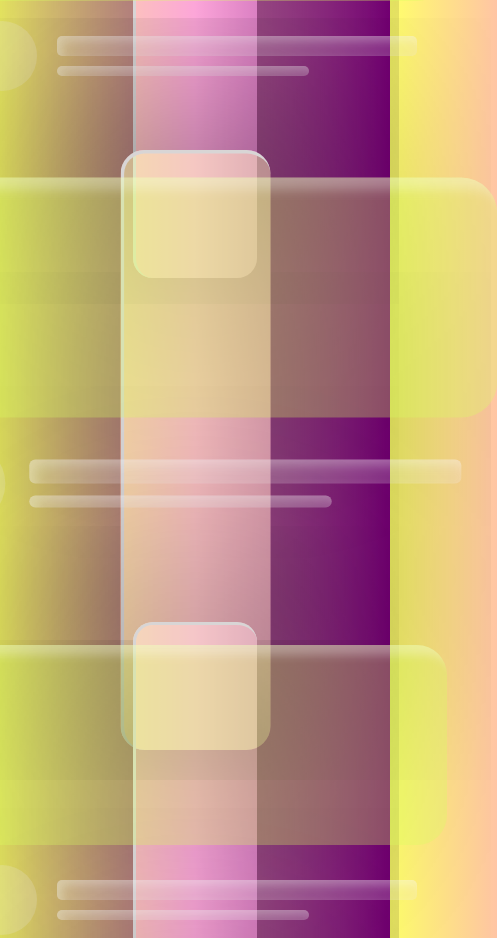
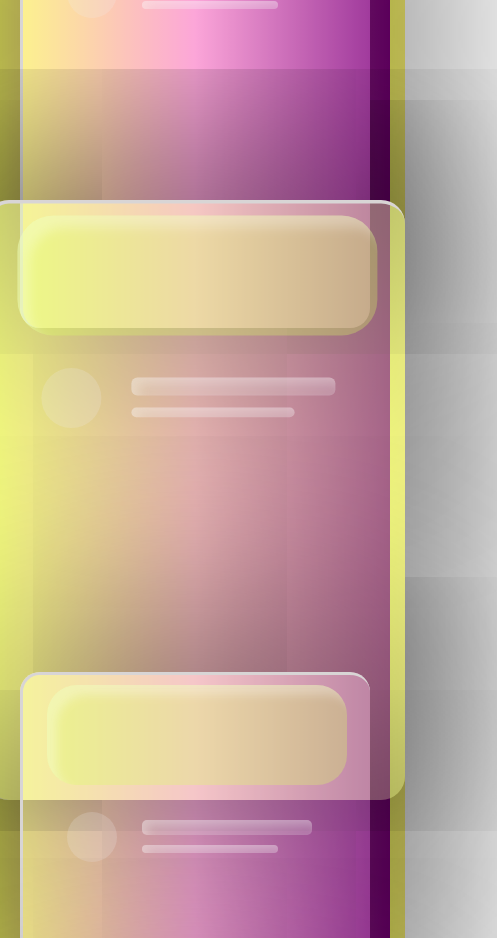
Before and after one commit to lawarjameschaudhary/Slider-Project, a plain HTML site: page Index.html in a window 390 px wide. Shown: the top 938 px of the page, 497 px wide, since content can reach past the window. Drawn offline with nearby package versions, Linux system fonts and the light colour scheme.

Commit message:
final change

```diff
--- a/style.css
+++ b/style.css
@@ -13,7 +13,7 @@
   --border-color: rgb(216, 213, 213);
   --transition-speed: 1s;
   --container-height: 500px;
-  --container-width: 32%;
+  --container-width: 550px;
   --zoom-scale: 1.2;
   --image-radius: 30px;
   --profile-dimension: 70px;
@@ -91,7 +91,7 @@ body {
   border-radius: var(--image-radius);
   background-color: var(--image-bg-color);
   box-shadow: inset 10px 10px 10px var(--shadow-color);
-  width: 500px;
+  width: 100%;
   height: 200px;
 }
 
@@ -132,3 +132,42 @@ body {
   width: 70%;
   height: 10px;
 }
+
+@media screen and (max-width: 600px) {
+  .container {
+    width: 350px;
+    margin: 250px auto;
+    padding: 10px;
+  }
+
+  .main-image {
+    width: 300px;
+    height: 100px;
+  }
+  .box-container{
+    display: flex;
+  }
+  .profile-image {
+    width: 50px;
+    height: 50px;
+  }
+
+  .description {
+    width: 100%;
+    padding: 15px;
+  }
+
+  .header-desc {
+    width: 100%;
+    height: 15px;
+  }
+
+  .about {
+    width: 80%;
+    height: 8px;
+  }
+
+  .description-section {
+    gap: 10px;
+  }
+}
```
